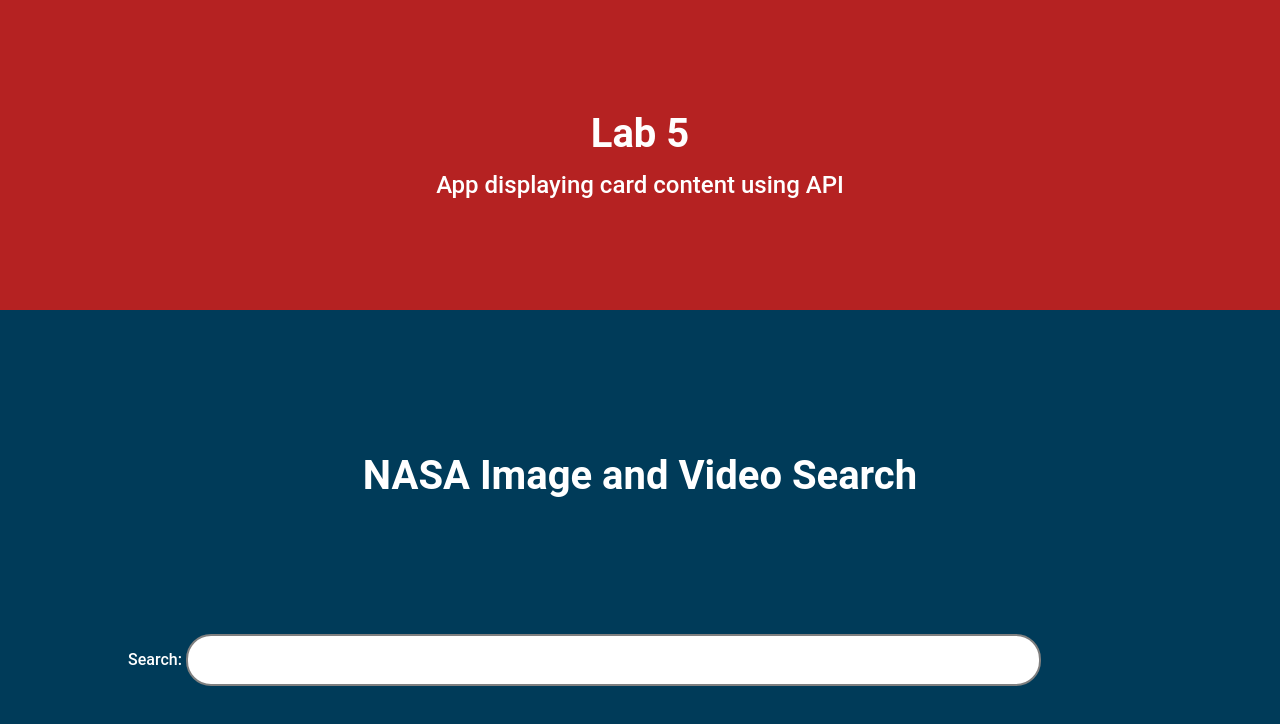
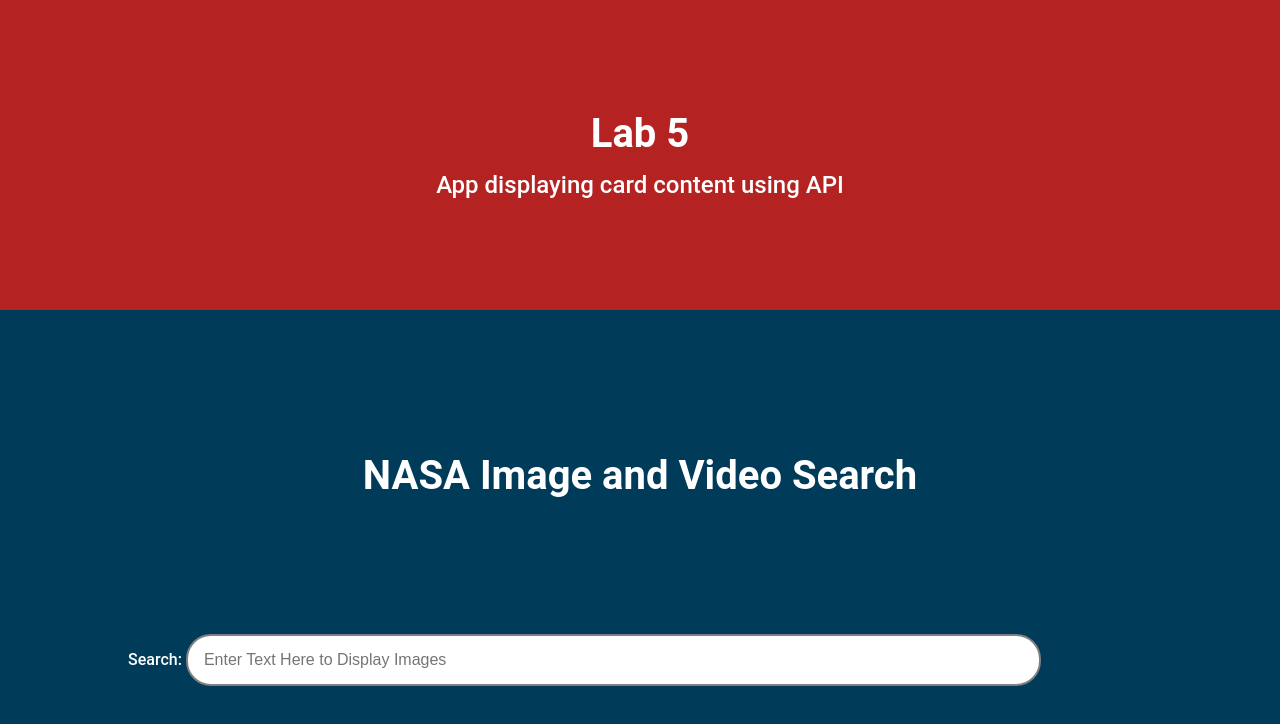
Before and after one commit to deninlawley/Lab-5, a plain HTML site: page index.html in a window 1280 px wide. Drawn offline with Linux system fonts and the light colour scheme.

Commit message:
Clarified Instructions

```diff
--- a/index.html
+++ b/index.html
@@ -22,7 +22,7 @@
   <h1 class="title">NASA Image and Video Search</h1>
 <form id="search-form">
     <label for="search-input">Search:</label>
-    <input type="text" id="search-input" required>
+    <input type="text" id="search-input" required placeholder="Enter Text Here to Display Images">
 </form>
 <div id="images-container"></div>
 </section>
```
